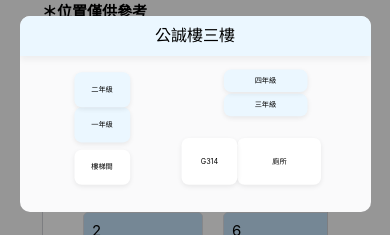
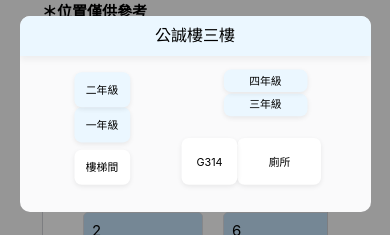
Before and after one commit to UTCS-G505/Locker-borrow-system-Frontend, a Vue app: page /apply in a window 390 px wide. Both pictures are taken after a click on the button "查看位置". Shown: the part 308-543 px from the top of the page. Built offline with nearby package versions, Linux system fonts and the light colour scheme.

Commit message:
fix: 修正位置圖在小螢幕時的字體大小問題

```diff
--- a/src/components/ModalMap.vue
+++ b/src/components/ModalMap.vue
@@ -106,7 +106,7 @@
   .toilet { top: 62%; left: 65%; width: 30%; height: 33.3%; }
 
   /*768px以上時字變大 */
-  @media screen and (min-width: 768px) {
+  @media screen and (min-width: 426px) {
     .modal-content {
       font-size: 1rem;
     }
@@ -148,5 +148,9 @@
       font-size: 2em;
       margin: 0;
     }
+
+    .area, .area-locker {
+      font-size: 1.5em;
+    }
   }
 </style>
```
